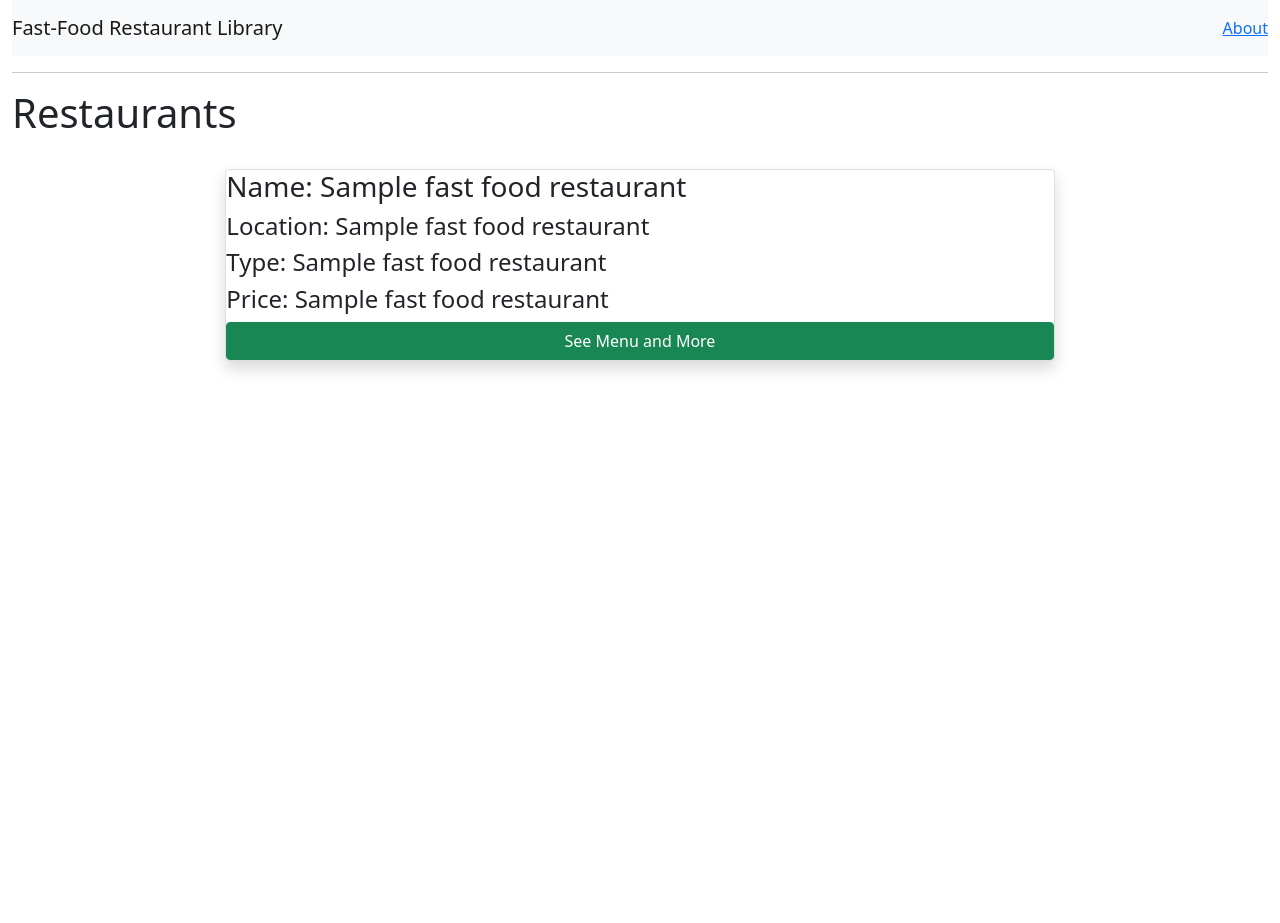
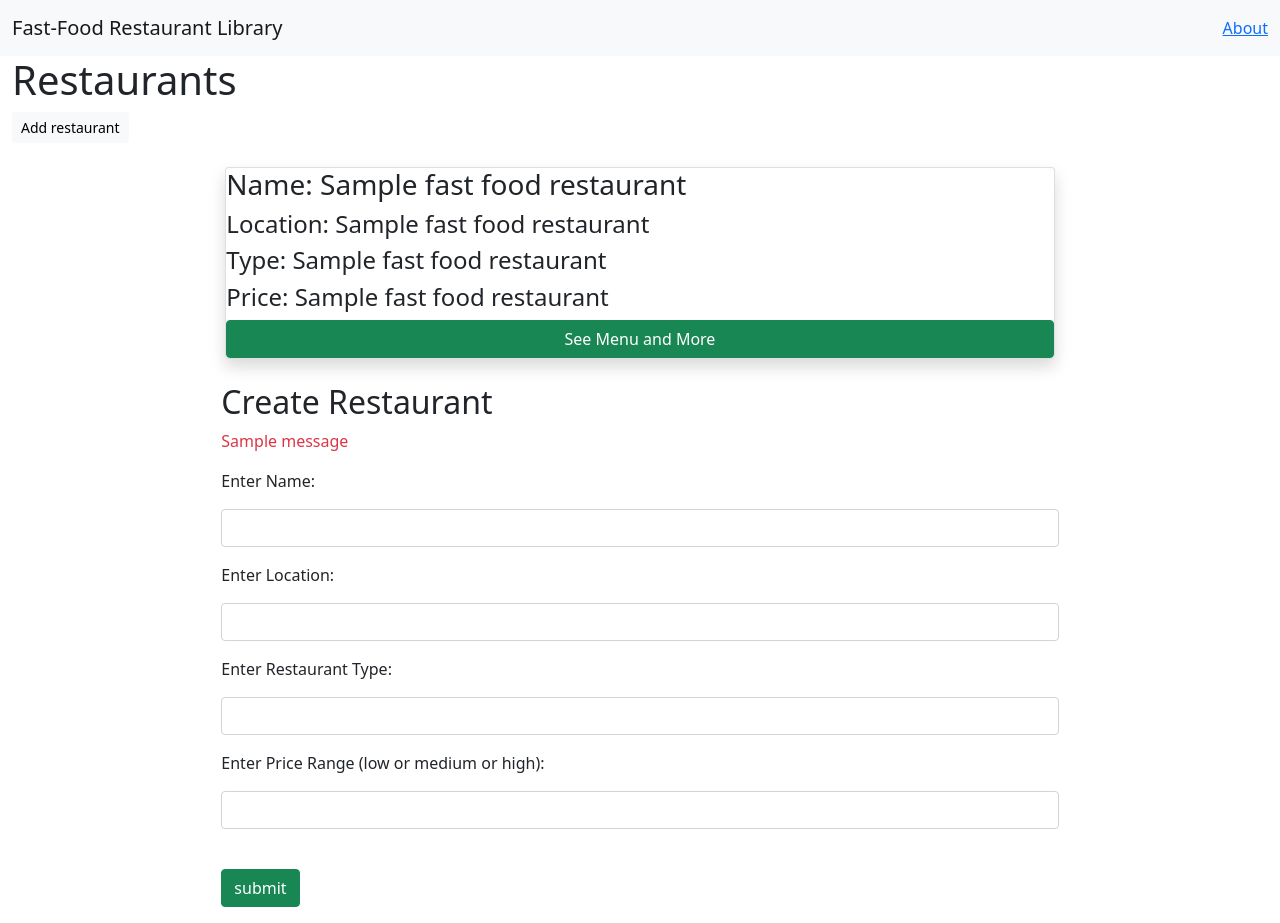
Before and after one commit to iamTanTan/Fast-Food-Restaurant-Library, a Flask app: page / in a window 1280 px wide. Before the commit the page ends 372 px from the top, so only its background shows below. Run offline with Flask 2, Linux system fonts and the light colour scheme; one stand-in notice (Sample message) is shown; a database or web service that is not in the repository returns one stand-in record (values such as "Sample title"); some libraries are stand-ins or nearby versions.

Commit message:
add first post request for restaurant creation

```diff
--- a/application/app.py
+++ b/application/app.py
@@ -1,4 +1,4 @@
-from flask import Flask, render_template
+from flask import Flask, render_template, request, flash, redirect
 import os
 import psycopg2
 from credentials import DB_URL
@@ -8,9 +8,11 @@ app = Flask(__name__)
 # set os variable locally
 #app.config['DB_URL'] = "postgresql://localhost/fastfood_db"
 app.config['DB_URL'] = DB_URL
+app.config['SECRET_KEY'] = 'asldfkhalsdr9023875934etQAR93123BEIAWUGAFVBEA9ERTHQP4'
 
 def get_db_connection():
     conn = psycopg2.connect(app.config['DB_URL'])
+    conn.autocommit = True
     return conn
 
 #  This defines an endpoint for a url
@@ -27,5 +29,52 @@ def index():
     # render a template and pass in context (restuarants) to use in the html (see templates index.html for this one)
     return render_template('index.html', restaurants=restaurants)
 
+# this route has the restuarant id passed into the url as a parameter
+# we can use this parameter as a function argument and then query for the data
+@app.route('/restaurant/<int:id>/menus')
+def restaurant_detail(id):
+    conn = get_db_connection()
+    cur = conn.cursor()
+    cur.execute('SELECT * FROM menu WHERE fast_food_restaurant_id = %s', \
+        (id,))
+    menus = cur.fetchall()
+    print(menus)
+    cur.close()
+    conn.close()
+
+    return render_template('menus.html', menus = menus)
+
+# POST REQUEST handling to create a restaurant
+@app.route('/create_restaurant', methods=['POST'])
+def create_restaurant():
+    # "grab" the data from the form
+    if request.method == 'POST':
+        name = request.form['name']
+        rtype = request.form['type']
+        location = request.form['location']
+        price = request.form['price'].lower()
+
+        # validate all data is present
+        if not name or not rtype or not location or not price:
+            flash('Must fill in all fields for a new restaurant!')
+        elif price != 'low' and price != 'medium' and price != 'high':
+            flash('Invalid Price Format!')
+        else:
+            # create the data with psycopg2 here
+            print("create a restuarant here")
+            conn = get_db_connection()
+            cur = conn.cursor()
+            cur.execute('SELECT COUNT(*) FROM fast_food_restaurant')
+            new_id = cur.fetchone()[0] + 1
+            print(new_id)
+            cur.execute('INSERT INTO fast_food_restaurant VALUES (%s,  %s, %s, %s, %s)',
+            (new_id, name, location, rtype, price))
+            cur.close()
+            conn.close()
+
+    return redirect('/')
+
+
+
 if __name__ == '__main__':
     app.run()
--- a/application/templates/base.html
+++ b/application/templates/base.html
@@ -9,16 +9,21 @@
             integrity="sha384-1BmE4kWBq78iYhFldvKuhfTAU6auU8tT94WrHftjDbrCEXSU1oBoqyl2QvZ6jIW3"
             crossorigin="anonymous"
         />
+        <meta name="viewport" content="width=device-width, initial-scale=1.0" />
     </head>
-    <body class="container-fluid">
+    <body>
         <nav class="navbar navbar-light bg-light">
-            <a class="navbar-brand" href="{{ url_for('index') }}"
-                >Fast-Food Restaurant Library</a
-            >
-            <a class="navbar-link" href="#">About</a>
+            <div class="container-fluid">
+                <a class="pl-2 navbar-brand" href="{{ url_for('index') }}"
+                    >Fast-Food Restaurant Library</a
+                >
+                <a class="navbar-link" href="#">About</a>
+            </div>
         </nav>
-        <hr />
-        <div class="content">{% block content %} {% endblock %}</div>
+
+        <div class="container-fluid content">
+            {% block content %} {% endblock %}
+        </div>
     </body>
     <script
         src="https://cdn.jsdelivr.net/npm/bootstrap@5.1.3/dist/js/bootstrap.min.js"
--- a/application/templates/index.html
+++ b/application/templates/index.html
@@ -1,5 +1,6 @@
 {% extends 'base.html' %} {% block content %}
 <h1>{% block title %} Restaurants {% endblock %}</h1>
+<a href="#create" class="btn btn-light btn-sm">Add restaurant</a>
 {% for r in restaurants %}
 <div class="row justify-content-center">
     <div class="col-lg-8">
@@ -8,10 +9,39 @@
             <h4>Location: {{r[2]}}</h4>
             <h4>Type: {{r[3]}}</h4>
             <h4>Price: {{r[4]}}</h4>
-            <button class="btn btn-block btn-success" href="#">
+            <a
+                class="btn btn-block btn-success"
+                href="./restaurant/{{r[0]}}/menus"
+            >
                 See Menu and More
-            </button>
+            </a>
         </div>
     </div>
 </div>
-{% endfor %} {% endblock %}
+{% endfor %}
+<!-- Create Restaurant section POST REQUEST DEMO  -->
+<div id="create" class="offset-2 col-lg-8">
+    <h2>Create Restaurant</h2>
+    <p class="text-danger">
+        {% with messages = get_flashed_messages() %} {% if messages %} {% for
+        message in messages %} {{ message }} {% endfor %} {% endif %} {% endwith
+        %}
+    </p>
+
+    <p></p>
+
+    <form action="./create_restaurant" method="post">
+        <p>Enter Name:</p>
+        <p><input type="text" name="name" class="form-control" /></p>
+        <p>Enter Location:</p>
+        <p><input type="text" name="location" class="form-control" /></p>
+        <p>Enter Restaurant Type:</p>
+        <p><input type="text" name="type" class="form-control" /></p>
+        <p>Enter Price Range (low or medium or high):</p>
+        <p><input type="text" name="price" class="form-control" /></p>
+        <p>
+            <input type="submit" value="submit" class="btn btn-success mt-4" />
+        </p>
+    </form>
+</div>
+{% endblock %}
```
Also changed, not shown: application/templates/menus.html (added, +15 -0 lines).
